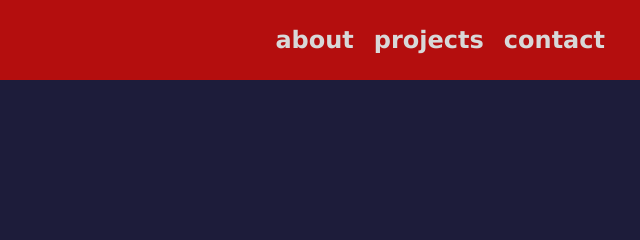
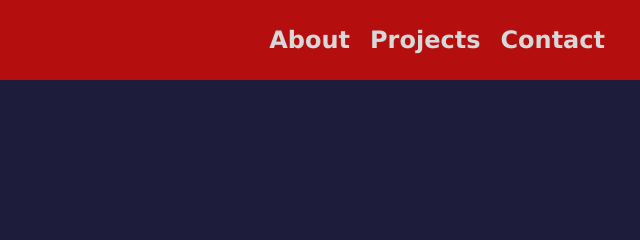
Before and after one commit to TheCoderAccountant/personal-portfolio-webpage, a plain HTML site: page index.html in a window 1280 px wide. Shown: the top 240 px of the page, 640-1280 px from the left. Drawn offline with Linux system fonts and the light colour scheme.

```diff
--- a/index.html
+++ b/index.html
@@ -17,9 +17,9 @@
     <nav id="navbar">
         <div class="left-nav"></div>
         <div class="right-nav">
-            <a href="#welcome-section">about</a>
-            <a href="#projects">projects</a>
-            <a href="#contact-section">contact</a>
+            <a href="#welcome-section">About</a>
+            <a href="#projects">Projects</a>
+            <a href="#contact-section">Contact</a>
         </div>
     </nav>
     <section id="welcome-section" class="section">
--- a/styles.css
+++ b/styles.css
@@ -64,7 +64,7 @@ a {
     background-color: grey;
     height: 100%;
     display: flex;
-    flex-direction: column;
+    flex-wrap: nowrap;
     justify-content: flex-end;
     align-items: center;
 }
```
